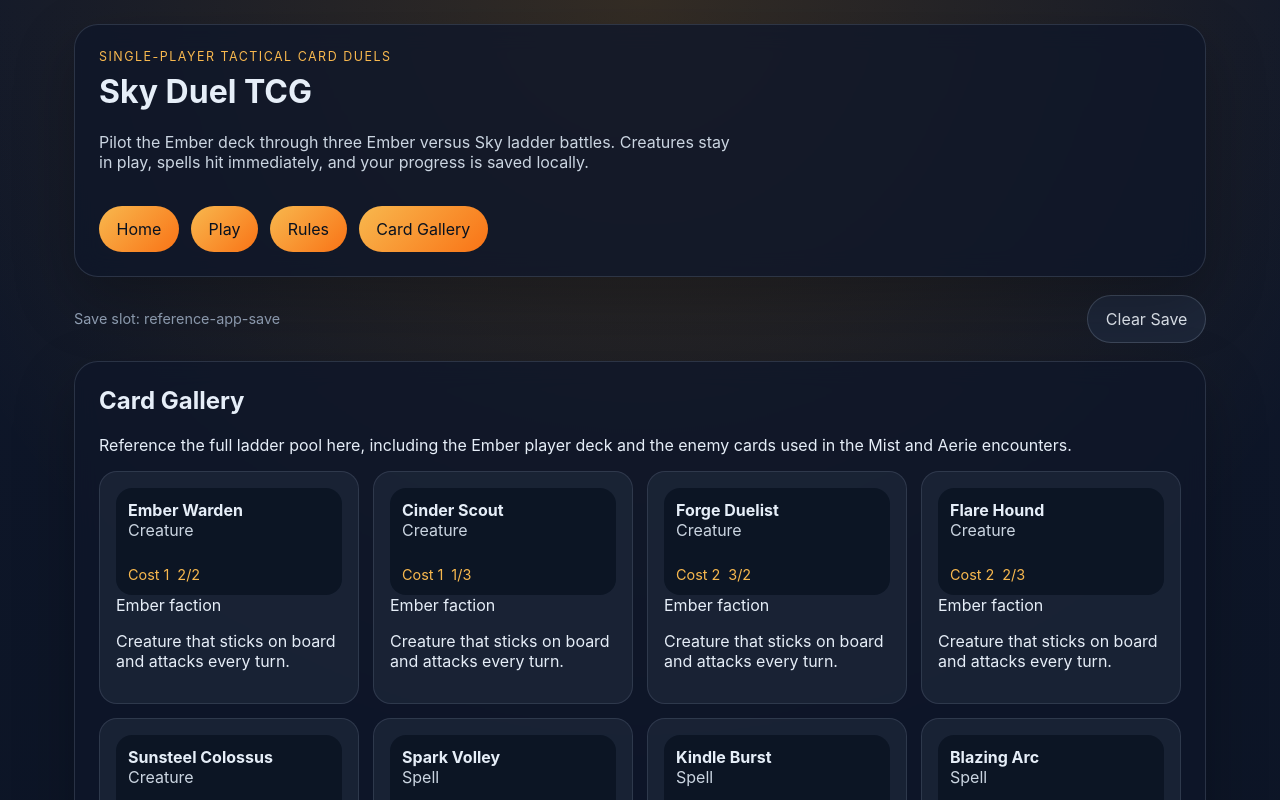
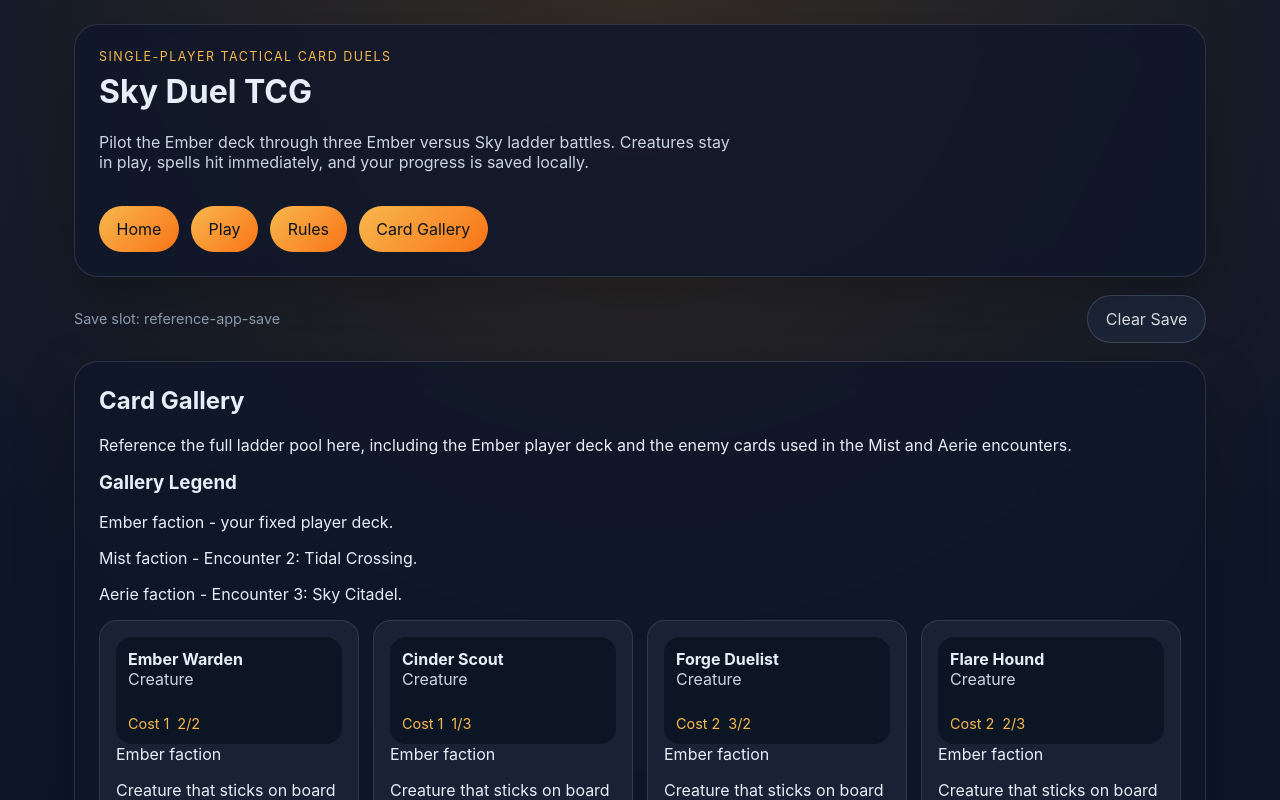
Before and after one commit to kunchenguid/org-bench, a Preact app in the folder packages/reference-tcg/: page / in a window 1280 px wide. Both pictures are taken after a click on the button "Card Gallery". Shown: the top 800 px of the page. Built offline with nearby package versions, Linux system fonts and the light colour scheme.

Commit message:
feat: add gallery legend for ladder factions

```diff
--- a/packages/reference-tcg/src/index.ts
+++ b/packages/reference-tcg/src/index.ts
@@ -826,6 +826,10 @@ function renderGallery(): string {
   return `
     <section aria-label="gallery">
       <h1>Card Gallery</h1>
+      <h2>Gallery Legend</h2>
+      <p>Ember faction - your fixed player deck.</p>
+      <p>Mist faction - Encounter 2: Tidal Crossing.</p>
+      <p>Aerie faction - Encounter 3: Sky Citadel.</p>
       <ul>
         ${uniqueCards
           .map(
@@ -1110,7 +1114,7 @@ function renderRules() {
 }
 
 function renderGallery() {
-  return '<section aria-label="gallery"><h1>Card Gallery</h1><ul>' + galleryCards
+  return '<section aria-label="gallery"><h1>Card Gallery</h1><h2>Gallery Legend</h2><p>Ember faction - your fixed player deck.</p><p>Mist faction - Encounter 2: Tidal Crossing.</p><p>Aerie faction - Encounter 3: Sky Citadel.</p><ul>' + galleryCards
     .map((card) => '<li>' + escapeHtml(card.name) + ' - ' + escapeHtml(card.summary) + ' - ' + escapeHtml(card.faction) + '</li>')
     .join("") + '</ul></section>';
 }
--- a/packages/reference-tcg/src/main.tsx
+++ b/packages/reference-tcg/src/main.tsx
@@ -583,6 +583,12 @@ function GalleryPage(props: { cards: Card[] }) {
         Reference the full ladder pool here, including the Ember player deck and
         the enemy cards used in the Mist and Aerie encounters.
       </p>
+      <section aria-label="Gallery legend">
+        <h3>Gallery Legend</h3>
+        <p>Ember faction - your fixed player deck.</p>
+        <p>Mist faction - Encounter 2: Tidal Crossing.</p>
+        <p>Aerie faction - Encounter 3: Sky Citadel.</p>
+      </section>
       <div class="gallery-grid">
         {props.cards.map((card) => (
           <article class="gallery-card" key={card.id}>
```
Also changed, not shown: 1 other file (tests, documents, lock files or other folders).
